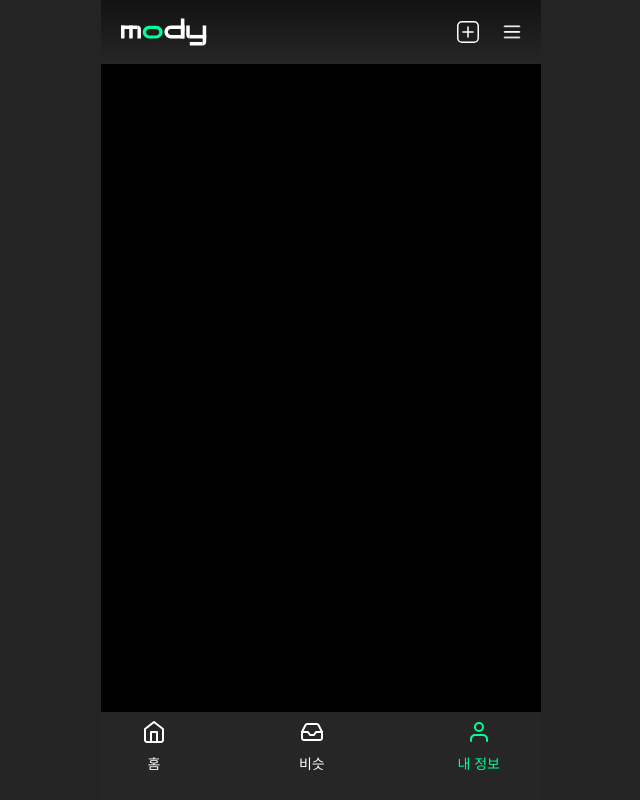
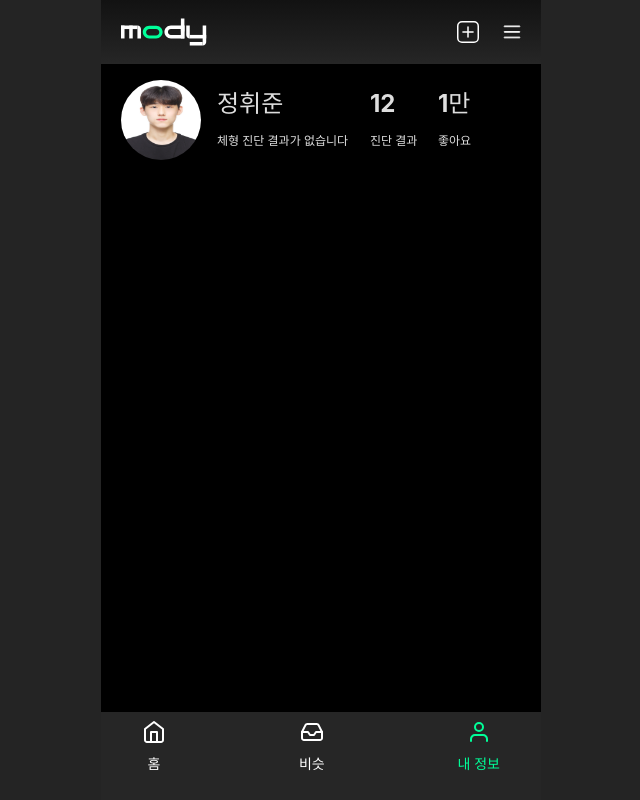
Before and after one commit to TeamMody/mody-front, a React (Vite) app: page /my in a window 1280 px wide. Shown: the whole page, without its empty margins (319-959 px from the left). Built offline with nearby package versions, Linux system fonts and the light colour scheme.

Commit message:
:art: style/#16 Profile Header 컴포넌트 구현 및 User Image 컴포넌트 구현

```diff
--- /dev/null
+++ b/src/pages/my/components/ProfileHeader.tsx
@@ -0,0 +1,86 @@
+import React from 'react';
+import styled from 'styled-components';
+import { UserInfo } from '../features/mocks/userInfo';
+import { UserImg } from './UserImg';
+export const ProfileHeader = () => {
+  const type: string = UserInfo?.type ? UserInfo?.type : '체형 진단 결과가 없습니다';
+  return (
+    <Container>
+      <UserImg img={UserInfo?.img} width="80px" height="80px" />
+      <div>
+        <UserInfoSection>
+          <div>{UserInfo?.name}</div>
+          <div>{type}</div>
+        </UserInfoSection>
+        <ActivityStatus>
+          <div>
+            <span>{UserInfo?.result}</span>
+            <span>진단 결과</span>
+          </div>
+          <div>
+            <span>{UserInfo?.like / 10000}만</span>
+            <span>좋아요</span>
+          </div>
+        </ActivityStatus>
+      </div>
+    </Container>
+  );
+};
+
+const Container = styled.div`
+  display: flex;
+  & > div {
+    display: flex;
+    width: 254px;
+    height: 65px;
+    justify-content: space-between;
+    margin-left: 16px;
+    margin-top: 23px;
+  }
+`;
+
+const UserInfoSection = styled.div`
+  display: flex;
+  flex-direction: column;
+  justify-content: space-between;
+  & > div:nth-child(1) {
+    font-size: ${({ theme }) => theme.fonts.heading_bold_24px};
+  }
+  & > div:nth-child(2) {
+    font-size: ${({ theme }) => theme.fonts.detail_medium_12px};
+  }
+`;
+const ActivityStatus = styled.div`
+  width: 101px;
+  height: 65px;
+  display: flex;
+  justify-content: space-between;
+
+  & > div:nth-child(1) {
+    display: flex;
+    flex-direction: column;
+    justify-content: space-between;
+  }
+
+  & > div:nth-child(1) > span:nth-child(1) {
+    font-size: ${({ theme }) => theme.fonts.heading_bold_24px};
+  }
+
+  & > div:nth-child(1) > span:nth-child(2) {
+    font-size: ${({ theme }) => theme.fonts.detail_medium_12px};
+  }
+
+  & > div:nth-child(2) {
+    display: flex;
+    flex-direction: column;
+    justify-content: space-between;
+  }
+
+  & > div:nth-child(2) > span:nth-child(1) {
+    font-size: ${({ theme }) => theme.fonts.heading_bold_24px};
+  }
+
+  & > div:nth-child(2) > span:nth-child(2) {
+    font-size: ${({ theme }) => theme.fonts.detail_medium_12px};
+  }
+`;
--- /dev/null
+++ b/src/pages/my/components/UserImg.tsx
@@ -0,0 +1,21 @@
+import styled from 'styled-components';
+interface UserImg {
+  img: string;
+  width: string;
+  height: string;
+}
+export const UserImg = ({ img, width, height }: UserImg) => {
+  return <ProfileImg src={img} $width={width} $height={height}></ProfileImg>;
+};
+
+type ProfileImgProps = {
+  $width: string;
+  $height: string;
+};
+const ProfileImg = styled.img<ProfileImgProps>`
+  width: ${({ $width }) => $width};
+  height: ${({ $height }) => $height};
+  border-radius: 50px;
+  margin-top: 16px;
+  margin-left: 20px;
+`;
--- /dev/null
+++ b/src/pages/my/features/mocks/userInfo.ts
@@ -0,0 +1,16 @@
+import JungHwiJune from '../mocks/JungHwiJune.png';
+
+interface UserInfo {
+  img: string;
+  name: string;
+  type?: string;
+  result: number;
+  like: number;
+}
+export const UserInfo: UserInfo = {
+  img: JungHwiJune,
+  name: '정휘준',
+  // type: ,
+  result: 12,
+  like: 10000,
+};
--- a/src/pages/my/ui/MyPage.tsx
+++ b/src/pages/my/ui/MyPage.tsx
@@ -5,7 +5,7 @@ import { HeaderAction } from '../../../shared/types';
 import logo from '../../../shared/assets/icon/ic-logo.svg';
 import plus from '../../../shared/assets/icon/ic-plus.svg';
 import hamburger from '../../../shared/assets/icon/ic-hamburger.svg';
-
+import { ProfileHeader } from '../components/ProfileHeader.tsx';
 export const MyPage = () => {
   const leftHeaderAction: HeaderAction = { icon: logo, onClick: () => console.log('') };
   const rightHeaderActionArr: HeaderAction[] = [
@@ -16,14 +16,14 @@ export const MyPage = () => {
   return (
     <Wrapper>
       <AppBar leftHeaderAction={leftHeaderAction} rightHeaderActionArr={rightHeaderActionArr} />
+      <ProfileHeader />
       <BottomNavigation />
     </Wrapper>
   );
 };
 
-
 const Wrapper = styled.div`
-  display: flex;;
+  display: flex;
   flex-direction: column;
   width: 100vw;
   max-width: 440px;
```
Also changed, not shown: src/pages/my/features/mocks/JungHwiJune.png (added), src/shared/types/my/profileHeaderTypes.ts (added), 1 other file (tests, documents, lock files or other folders).
